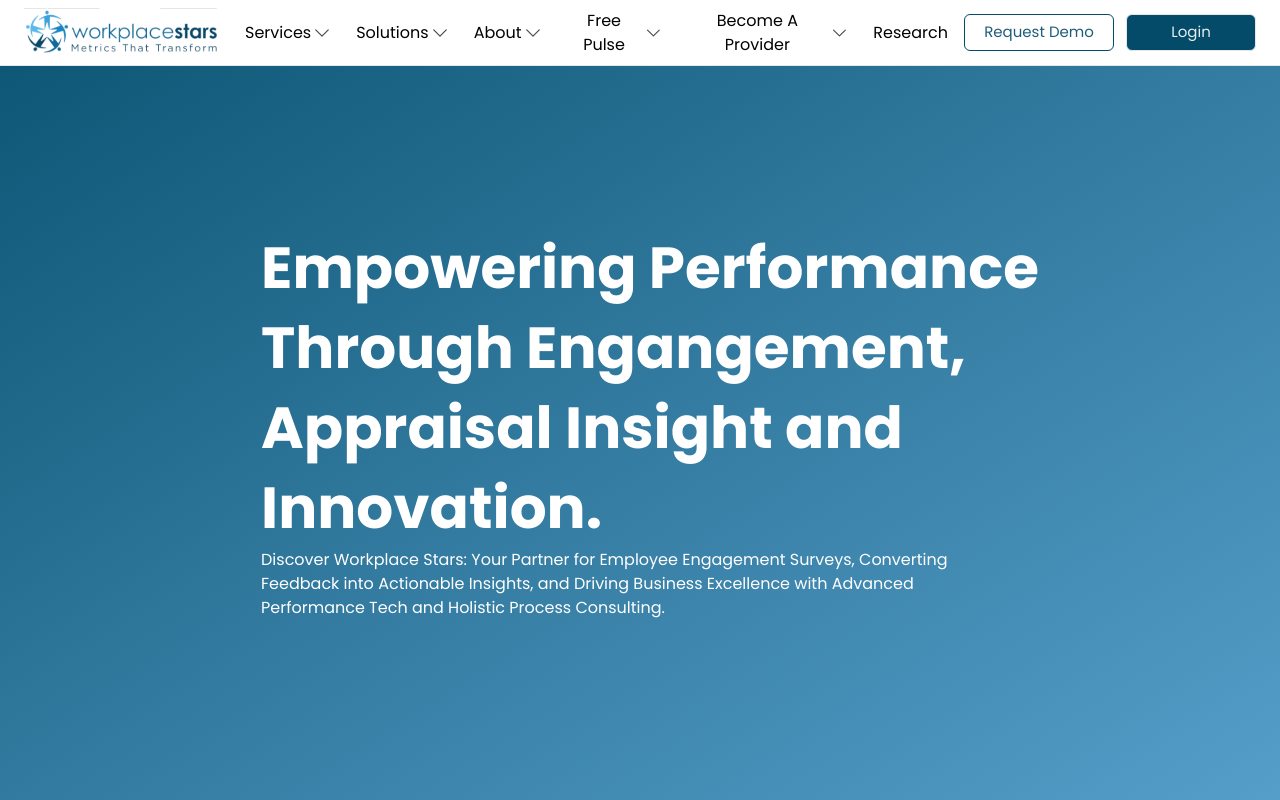
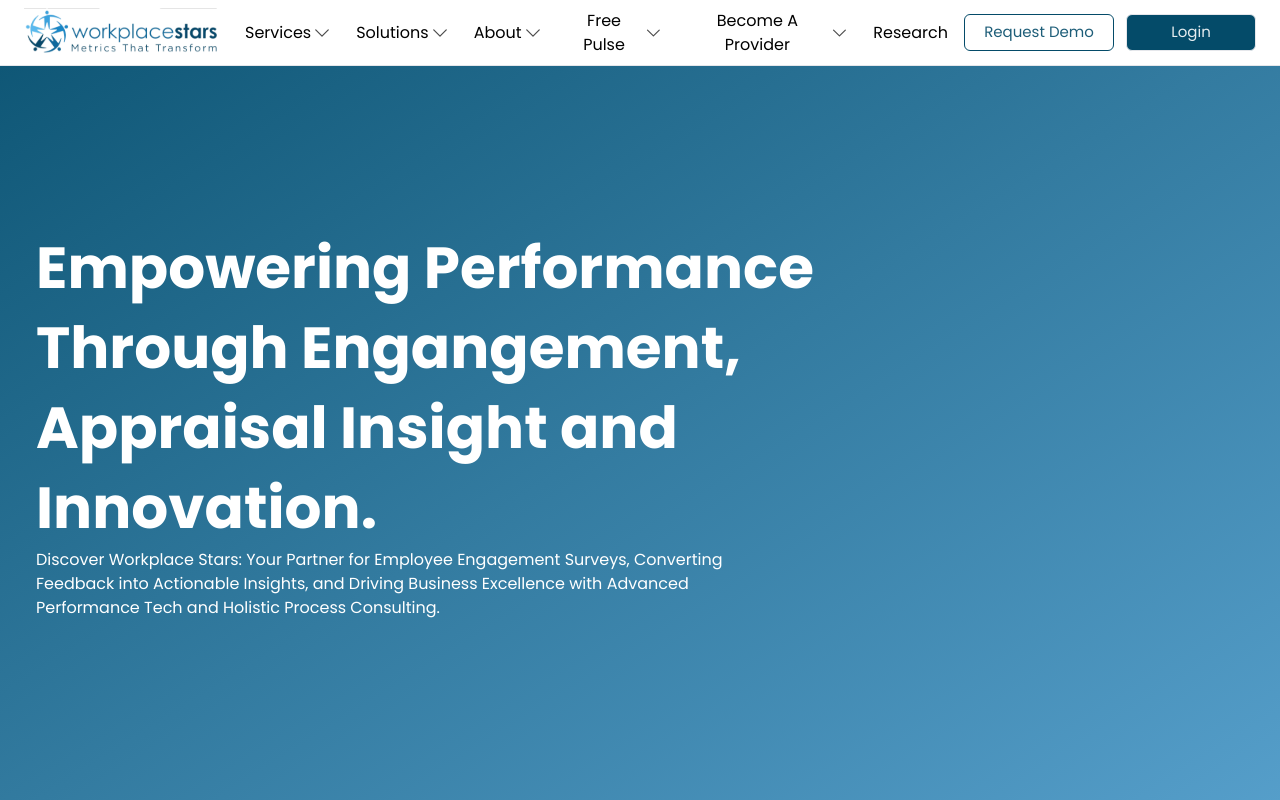
Before and after one commit to Tomation-Solution/work-place-stars-integration, a React (Vite) app: page / in a window 1280 px wide. Shown: the top 800 px of the page. Built offline with nearby package versions, Linux system fonts and the light colour scheme.

Commit message:
fix: updated hero section

```diff
--- a/src/sections/Hero.tsx
+++ b/src/sections/Hero.tsx
@@ -3,7 +3,7 @@
 const Hero = () => {
   return (
     <div className="font-poppins bg-gradient-to-br from-[#0d5574] via-[#337ba0] to-[#569fcb] p-4 h-screen w-full flex items-center  ">
-      <div className="place-items-center   w-full h-full grid grid-cols-1 ">
+      <div className="  w-full h-full flex flex-column items-center ">
 
         <div className="xl:col-span-2 ">
           <h3 className="text-white text-center md:text-left xs:text-red-400 text-[30px] leading-[50px]  sm:text-[38px] sm:leading-[63px] md:text-[45px] md:leading-[60px]  lg:text-[55px] lg:leading-[70px] xl:text-[58px] font-bold leading-1 ml-5   xl:leading-[80px]">
```
